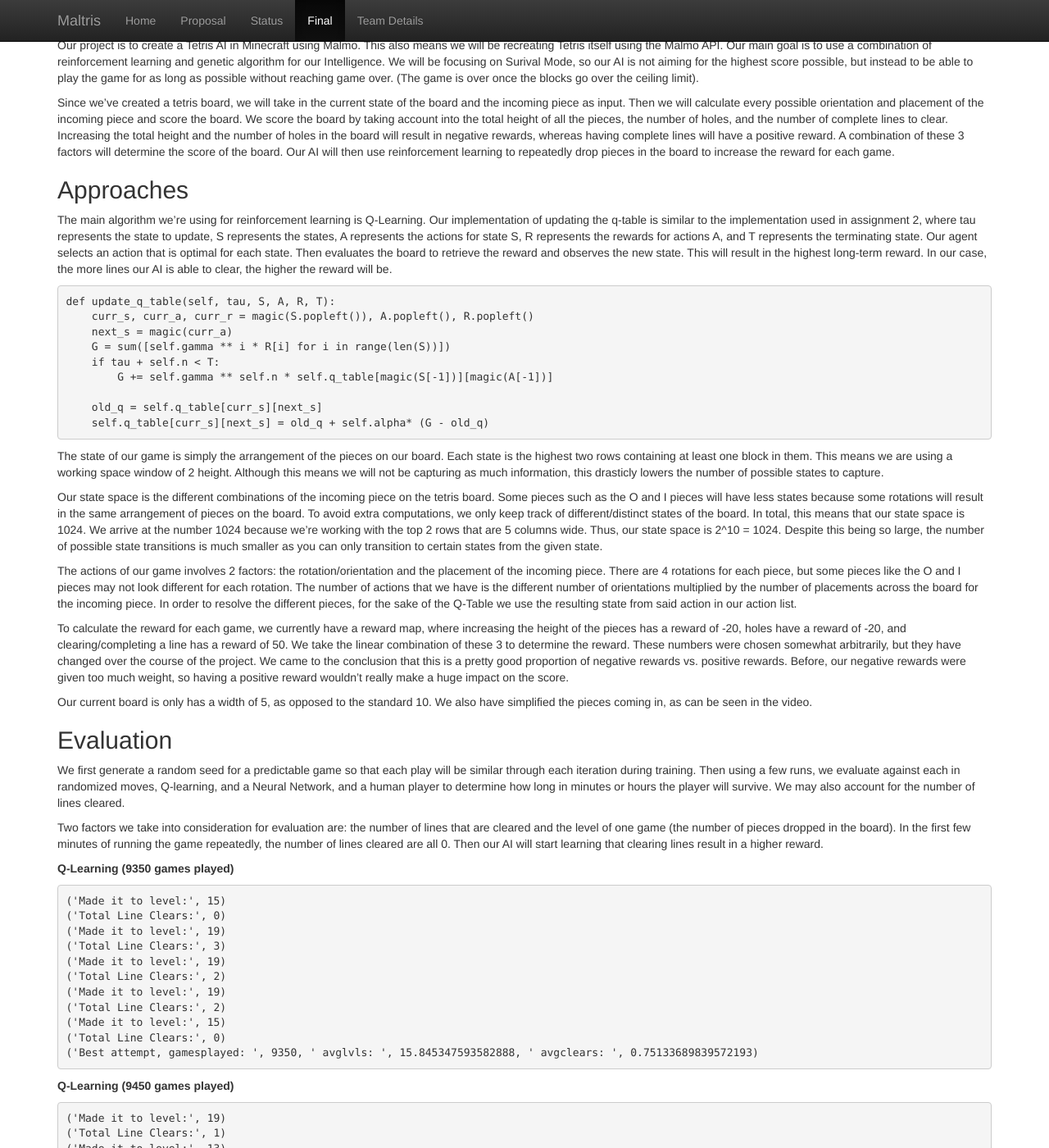
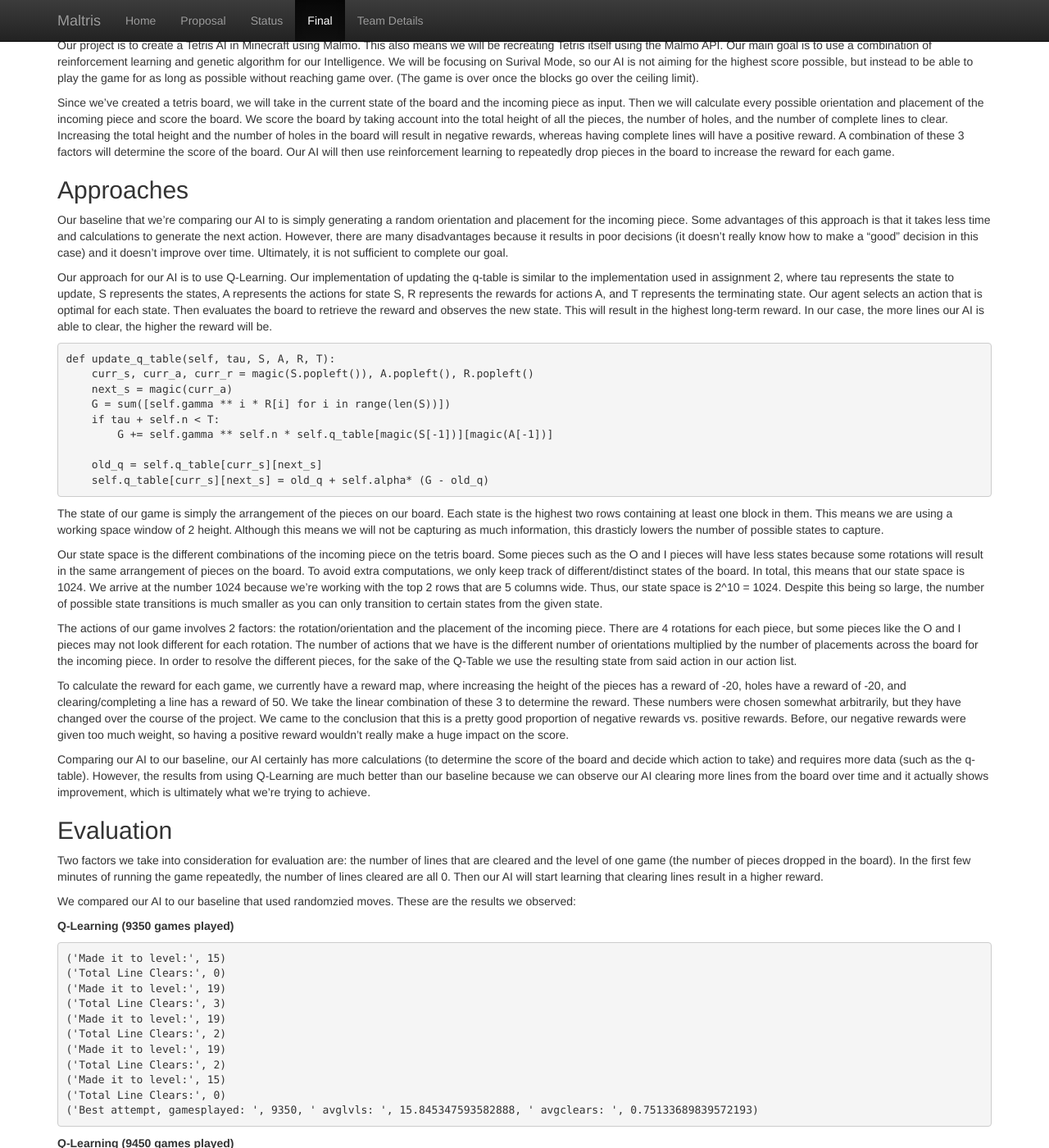
Before and after one commit to julia-tong/Maltris, a Jekyll site: the page built from docs/final.md, in a window 1280 px wide and 1400 px high, scrolled down 534 px. Shown: the whole window at 82% size. Built offline with Jekyll 4.4.1, drawn with Linux system fonts in a browser that asks for light colours; some of the changed text lies outside the part shown; grey boxes are pictures that could not be loaded.

Commit message:
update approaches and evaluation

```diff
--- a/docs/final.md
+++ b/docs/final.md
@@ -15,7 +15,9 @@ Since we've created a tetris board, we will take in the current state of the boa
 
 ## Approaches
 
-The main algorithm we're using for reinforcement learning is Q-Learning. Our implementation of updating the q-table is similar to the implementation used in assignment 2, where tau represents the state to update, S represents the states, A represents the actions for state S, R represents the rewards for actions A, and T represents the terminating state. Our agent selects an action that is optimal for each state. Then evaluates the board to retrieve the reward and observes the new state. This will result in the highest long-term reward. In our case, the more lines our AI is able to clear, the higher the reward will be.
+Our baseline that we're comparing our AI to is simply generating a random orientation and placement for the incoming piece. Some advantages of this approach is that it takes less time and calculations to generate the next action. However, there are many disadvantages because it results in poor decisions (it doesn't really know how to make a "good" decision in this case) and it doesn't improve over time. Ultimately, it is not sufficient to complete our goal.
+
+Our approach for our AI is to use Q-Learning. Our implementation of updating the q-table is similar to the implementation used in assignment 2, where tau represents the state to update, S represents the states, A represents the actions for state S, R represents the rewards for actions A, and T represents the terminating state. Our agent selects an action that is optimal for each state. Then evaluates the board to retrieve the reward and observes the new state. This will result in the highest long-term reward. In our case, the more lines our AI is able to clear, the higher the reward will be.
 
     def update_q_table(self, tau, S, A, R, T):
         curr_s, curr_a, curr_r = magic(S.popleft()), A.popleft(), R.popleft()
@@ -35,13 +37,13 @@ The actions of our game involves 2 factors: the rotation/orientation and the pla
 
 To calculate the reward for each game, we currently have a reward map, where increasing the height of the pieces has a reward of -20, holes have a reward of -20, and clearing/completing a line has a reward of 50. We take the linear combination of these 3 to determine the reward. These numbers were chosen somewhat arbitrarily, but they have changed over the course of the project. We came to the conclusion that this is a pretty good proportion of negative rewards vs. positive rewards. Before, our negative rewards were given too much weight, so having a positive reward wouldn't really make a huge impact on the score.
 
-Our current board is only has a width of 5, as opposed to the standard 10. We also have simplified the pieces coming in, as can be seen in the video.
+Comparing our AI to our baseline, our AI certainly has more calculations (to determine the score of the board and decide which action to take) and requires more data (such as the q-table). However, the results from using Q-Learning are much better than our baseline because we can observe our AI clearing more lines from the board over time and it actually shows improvement, which is ultimately what we're trying to achieve.
 
 ## Evaluation
 
-We first generate a random seed for a predictable game so that each play will be similar through each iteration during training.  Then using a few runs, we evaluate against each in randomized moves, Q-learning, and a Neural Network, and a human player to determine how long in minutes or hours the player will survive.  We may also account for the number of lines cleared.
+Two factors we take into consideration for evaluation are: the number of lines that are cleared and the level of one game (the number of pieces dropped in the board). In the first few minutes of running the game repeatedly, the number of lines cleared are all 0. Then our AI will start learning that clearing lines result in a higher reward.
 
-Two factors we take into consideration for evaluation are: the number of lines that are cleared and the level of one game (the number of pieces dropped in the board). In the first few minutes of running the game repeatedly, the number of lines cleared are all 0. Then our AI will start learning that clearing lines result in a higher reward.
+We compared our AI to our baseline that used randomzied moves. These are the results we observed:
 
 **Q-Learning (9350 games played)**
 
@@ -101,9 +103,9 @@ We can observe here that just after 100 games are played using Q-Learning, our a
     ('Total Line Clears:', 0)
     ('Best attempt, gamesplayed: ', 5190, ' avglvls: ', 14.702504816955685, ' avgclears: ', 0.39113680154142583)
 
-When running 100 games with pieces being randomly placed, our average levels have actually decreased by 0.0012 blocks and our average number of lines cleared have increased by 0.0012 lines. This serves as a baseline for us since there is clearly no improvement when have pieces randomly placed, whereas our AI with Q-Learning actually shows improvement over time.
+When running 100 games with randomized moves, our average levels have actually decreased by 0.0012 blocks and our average number of lines cleared have increased by 0.0012 lines. This serves as a baseline for us since there is clearly no improvement when have pieces randomly placed, whereas our AI with Q-Learning actually shows improvement in average levels and average number of lines cleared over time.
 
-In the first few games that are run, the length of the one game is shorter than the length of a game after running it for a few minutes. Because the AI slowly learns that clearing lines result in a higher reward, it may take a little longer for the game to finish if it is actually able to place and rotate each piece in a strategic manner. When we run the game with a random generator, the game seems to end almost instantaneously.
+In the first few games that are run, the length of the one game is shorter than the length of a game after running it for a few minutes. Because the AI slowly learns that clearing lines result in a higher reward, it may take a little longer for the game to finish if it is actually able to place and rotate each piece in a strategic manner. When we run the game with a randomized moves, the game seems to end almost instantaneously.
 
 Even though the length of each game is strongly correlated to the number of lines that are cleared, which directly determines how well our AI is doing, it's still a good indicator for the success of our AI because our goal is to ultimately keep our AI in "survival mode." The game should keep going for as long as possible.
 
```
